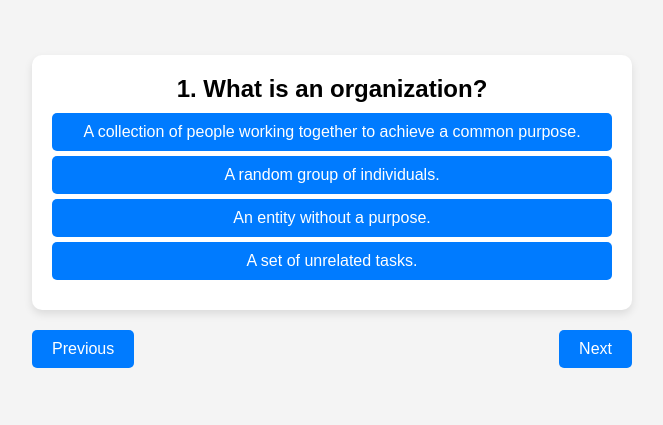
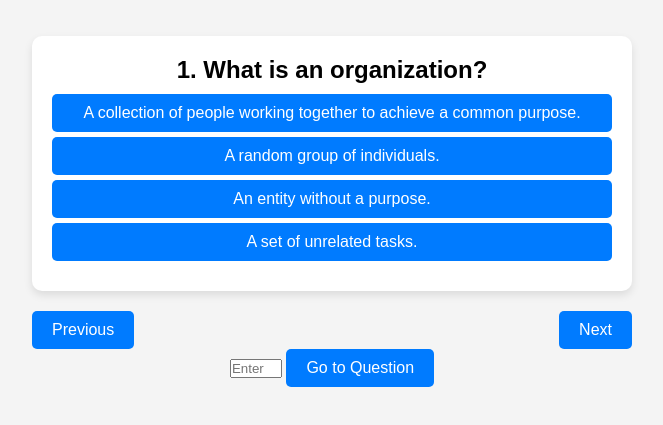
Before and after one commit to Giem0211/bes02, a plain HTML site: page index.html in a window 1280 px wide. Shown: the part 189-614 px from the top of the page, without its empty margins (308-971 px from the left). Drawn offline with Linux system fonts and the light colour scheme.

Commit message:
index.html

```diff
--- a/index.html
+++ b/index.html
@@ -17,6 +17,10 @@
       <button id="prevBtn">Previous</button>
       <button id="nextBtn">Next</button>
     </div>
+    <div class="jump">
+      <input type="number" id="jumpToInput" min="1" max="85" placeholder="Enter question number">
+      <button id="jumpToBtn">Go to Question</button>
+    </div>
   </div>
 
   <script src="script.js"></script>
```
